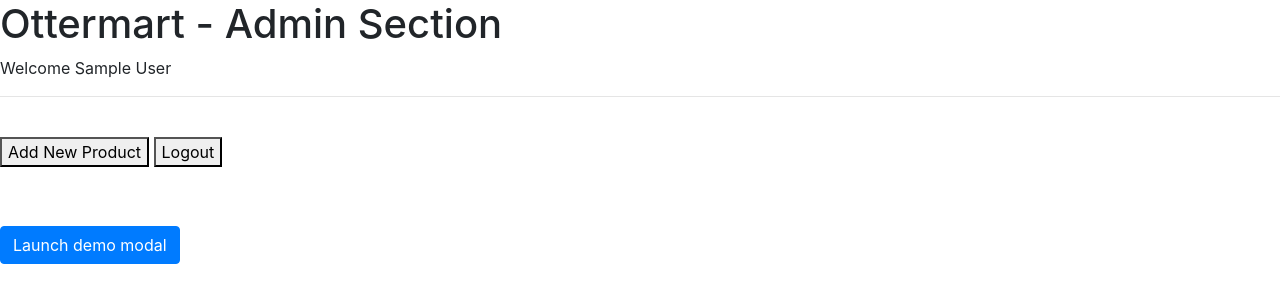
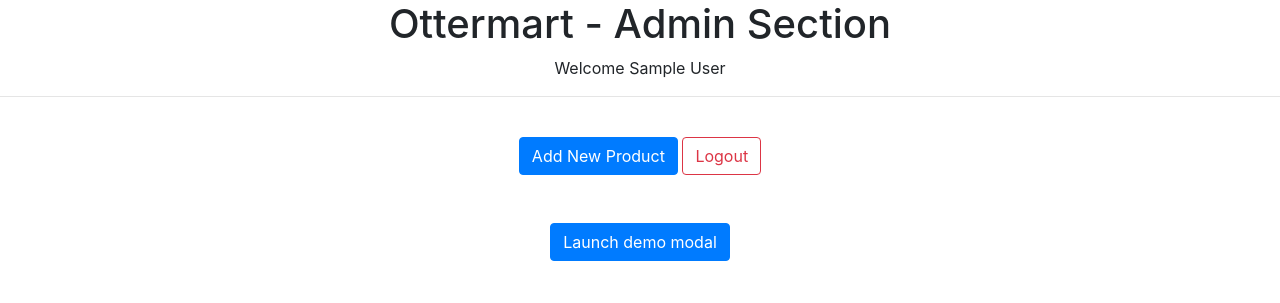
Before and after one commit to paul-here/cst336, a PHP site: page /labs/lab7/admin.php in a window 1280 px wide. Shown: the top 303 px of the page. Run offline with PHP 8.4, Linux system fonts and the light colour scheme; the visitor is signed in with stand-in values (Sample User, id 1); data that the repository does not hold is empty; some libraries are stand-ins or nearby versions.

Commit message:
moving to final texting

```diff
--- a/labs/lab6/api/getCategories.php
+++ b/labs/lab6/api/getCategories.php
@@ -6,7 +6,5 @@
     $stmt->execute();
     $records = $stmt->fetchAll(PDO::FETCH_ASSOC);
 
-    print_r($records);
-
     echo json_encode($records);
 ?>
--- a/labs/lab7/admin.php
+++ b/labs/lab7/admin.php
@@ -12,6 +12,9 @@ if (!isset($_SESSION['adminName'])) {
 <!DOCTYPE html>
 <html>
     <head>
+        <meta charset="utf-8" />
+        <link rel="stylesheet" href="https://stackpath.bootstrapcdn.com/bootstrap/4.3.1/css/bootstrap.min.css" integrity="sha384-ggOyR0iXCbMQv3Xipma34MD+dH/1fQ784/j6cY/iJTQUOhcWr7x9JvoRxT2MZw1T" crossorigin="anonymous">
+        <link rel="stylesheet" href="css/styles.css">
         <title> Ottermart - Admin Section </title>
         <script src="https://ajax.googleapis.com/ajax/libs/jquery/1.10.2/jquery.min.js"></script>
 
@@ -19,9 +22,7 @@ if (!isset($_SESSION['adminName'])) {
             /* global $ */
 
             function confirmDelete(){
-
                 return confirm("Are you sure you want to delete this product?");
-
             }
 
             function openModal(){
@@ -49,7 +50,7 @@ if (!isset($_SESSION['adminName'])) {
                                                 "<a target='productIframe' onclick='openModal()' href='productInfo.php?productId="+product.productId+"'> " + product.productName + "</a></div>"+
                                                 "<div class='col2'>"+"$" + product.productPrice + "</div>"+
                                                 "</div><br>");
-                      }); // forEach
+                      }) // forEach -- should there be a ';' ?
                     },
                     complete: function(data,status) { //optional, used for debugging purposes
                     //alert(status);
@@ -57,33 +58,19 @@ if (!isset($_SESSION['adminName'])) {
 
                 });//ajax
 
-
-
             });//documentReady
 
         </script>
 
 
-        <link rel="stylesheet" href="https://stackpath.bootstrapcdn.com/bootstrap/4.3.1/css/bootstrap.min.css" integrity="sha384-ggOyR0iXCbMQv3Xipma34MD+dH/1fQ784/j6cY/iJTQUOhcWr7x9JvoRxT2MZw1T" crossorigin="anonymous">
-
-
         <style>
 
-            .row  { display:flex; }
-
-            .col1 { width:350px; }
-
-            form { display: inline-block; }
-
-            #products {
-                 margin: 35px;
-            }
 
         </style>
 
-
+        <!--
          <script src="https://stackpath.bootstrapcdn.com/bootstrap/4.3.1/js/bootstrap.min.js" integrity="sha384-JjSmVgyd0p3pXB1rRibZUAYoIIy6OrQ6VrjIEaFf/nJGzIxFDsf4x0xIM+B07jRM" crossorigin="anonymous"></script>
-
+        -->
     </head>
     <body>
 
@@ -94,19 +81,19 @@ if (!isset($_SESSION['adminName'])) {
         <br><hr><br>
 
         <form action="addProducts.php">
-        <button>Add New Product</button>
+            <button class="btn btn-primary">Add New Product</button>
         </form>
 
         <form action="logout.php">
-        <button>Logout</button>
+            <button class="btn btn-outline-danger">Logout</button>
         </form>
 
         <br><br>
 
          <div id="products"></div>
 
-
             <!-- Button trigger modal -->
+        <br>
         <button type="button" class="btn btn-primary" data-toggle="modal" data-target="#exampleModalLong">
           Launch demo modal
         </button>
@@ -131,6 +118,5 @@ if (!isset($_SESSION['adminName'])) {
           </div>
         </div>
 
-
     </body>
 </html>
--- /dev/null
+++ b/labs/lab7/css/styles.css
@@ -0,0 +1,30 @@
+body {
+    justify-content: center;
+    text-align: center;
+    margin: auto;
+}
+
+input {
+    margin: 5px;
+    padding: 0px 4px;
+}
+
+
+.row  {
+    display:flex;
+}
+
+.col1 {
+    width:400px;
+}
+
+form {
+    display: inline-block;
+}
+
+#products {
+    display: inline-block;
+    width: 450px;
+    justify-content:flex-start;
+    text-align: left;
+}
--- a/labs/lab7/login.html
+++ b/labs/lab7/login.html
@@ -1,6 +1,9 @@
 <!DOCTYPE html>
 <html>
     <head>
+        <meta charset="utf-8" />
+        <link rel="stylesheet" href="https://maxcdn.bootstrapcdn.com/bootstrap/3.4.0/css/bootstrap.min.css">
+        <link rel="stylesheet" href="css/styles.css">
         <title> Admin Login Screen </title>
     </head>
     <body>
--- a/labs/lab7/productInfo.php
+++ b/labs/lab7/productInfo.php
@@ -1,6 +1,8 @@
 <!DOCTYPE html>
 <html>
     <head>
+        <link rel="stylesheet" href="css/styles.css">
+        <link rel="stylesheet" href="https://maxcdn.bootstrapcdn.com/bootstrap/3.4.0/css/bootstrap.min.css">
         <title> Product Information </title>
         <script src="https://ajax.googleapis.com/ajax/libs/jquery/1.10.2/jquery.min.js"></script>
 
```
Also changed, not shown: labs/lab7/addProducts.php (+7 -0 lines), labs/lab7/loginProcess.php (+5 -2 lines), labs/lab7/update.php (+8 -8 lines), 1 other file. Lines whose indentation alone changed are shown as unchanged.
